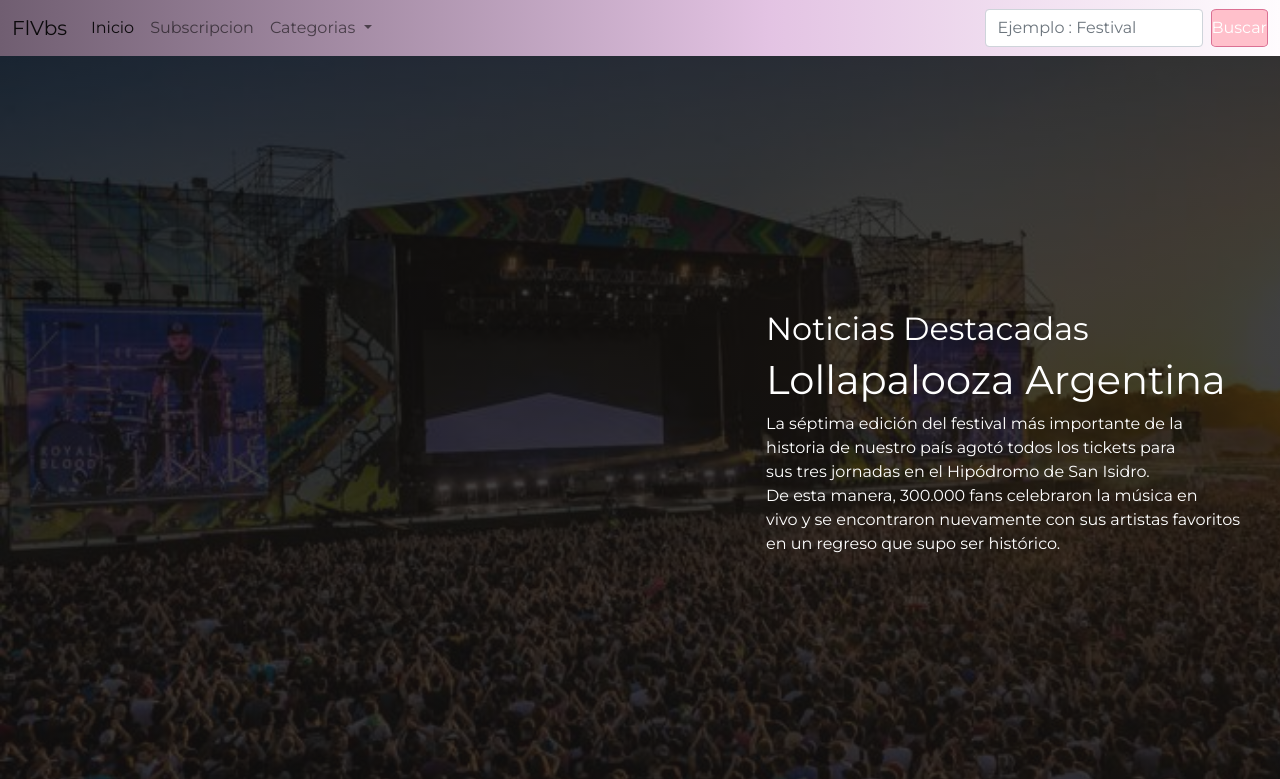
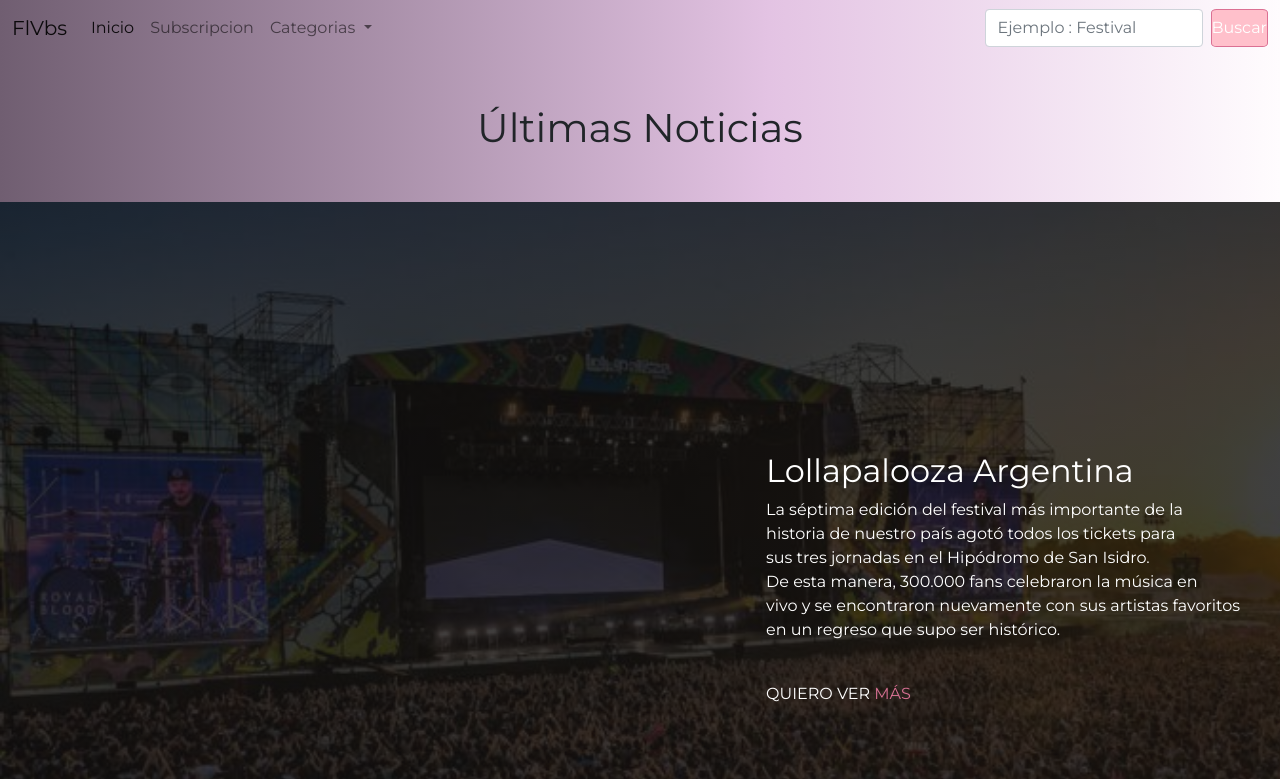
Before and after one commit to fran-dane/proyecto-final, a plain HTML site: page index.html in a window 1280 px wide. Shown: the top 779 px of the page. Drawn offline with nearby package versions, Linux system fonts and the light colour scheme.

Commit message:
comento headers y footers

```diff
--- a/carpeta-css/style.css
+++ b/carpeta-css/style.css
@@ -248,6 +248,8 @@
         background-size: cover;
         align-items: center;
         justify-content: flex-end;
+        margin-top: 50px;
+        margin-bottom: 200px;
 
     }
 
@@ -266,7 +268,7 @@
         background-size: cover;
         align-items: center;
         justify-content: flex-end;
-        margin-top: 200px;
+        margin-top: 100px;
         margin-bottom: 200px;
 
     }
@@ -503,6 +505,7 @@
         margin: 0 10px;
     }
 
+
     /* ------------------------------- fin future ------------------------------- */
 
     /* --------------------------------- dababy --------------------------------- */
--- a/index.html
+++ b/index.html
@@ -25,6 +25,7 @@
     <title>Inicio | FlVbs</title>
 </head>
 <body>
+    <!-- Header -->
     <header class="carrousel-container">
         <nav class="navbar navbar-expand-lg navbar-light">
             <div class="container-fluid">
@@ -65,12 +66,18 @@
     </header>
 
 
+        <div class="titulo-index">
+            <h1 class="d-flex justify-content-center mt-5">Últimas Noticias</h1>
+        </div>
+
         <main>
             <div class="container-info">
-                <div class="info-items">
-                    <h2>Noticias Destacadas</h2>
-                    <h1>Lollapalooza Argentina</h1>
-                    <p>La séptima edición del festival más importante de la <br> historia de nuestro país agotó todos los tickets para <br> sus tres jornadas en el Hipódromo de San Isidro. <br> De  esta manera, 300.000 fans celebraron la música en <br> vivo y se encontraron nuevamente con sus artistas favoritos <br> en un regreso que supo ser histórico.</p>
+                <div class="info-items-2">
+                    <h2>Lollapalooza Argentina</h2>
+                    <p>La séptima edición del festival más importante de la <br> historia de nuestro país agotó todos los tickets para <br> sus tres jornadas en el Hipódromo de San Isidro. <br> De  esta manera, 300.000 fans celebraron la música en <br> vivo y se encontraron nuevamente con sus artistas favoritos <br> en un regreso que supo ser histórico.
+                    </p>
+                    <br>
+                    <p>QUIERO VER <a href="https://www.youtube.com/watch?v=DPPOkLkoom0" target="_blank">MÁS</a></p>
                 </div>
             </div>
         </main>
@@ -87,7 +94,7 @@
                 </div>
             </div>
 
-
+    <!-- Footer-->
     <footer class="pie-pagina">
         <div class="grupo-1">
             <div class="box">
@@ -117,6 +124,7 @@
         </div>
     </footer>
 
+<!-- Fin Footer-->
 
 
 
```
Also changed, not shown: categorias/artistas.html (+3 -1 lines), categorias/conciertos.html (+3 -1 lines), categorias/hitlist.html (+3 -1 lines), categorias/subs.html (+7 -3 lines).
